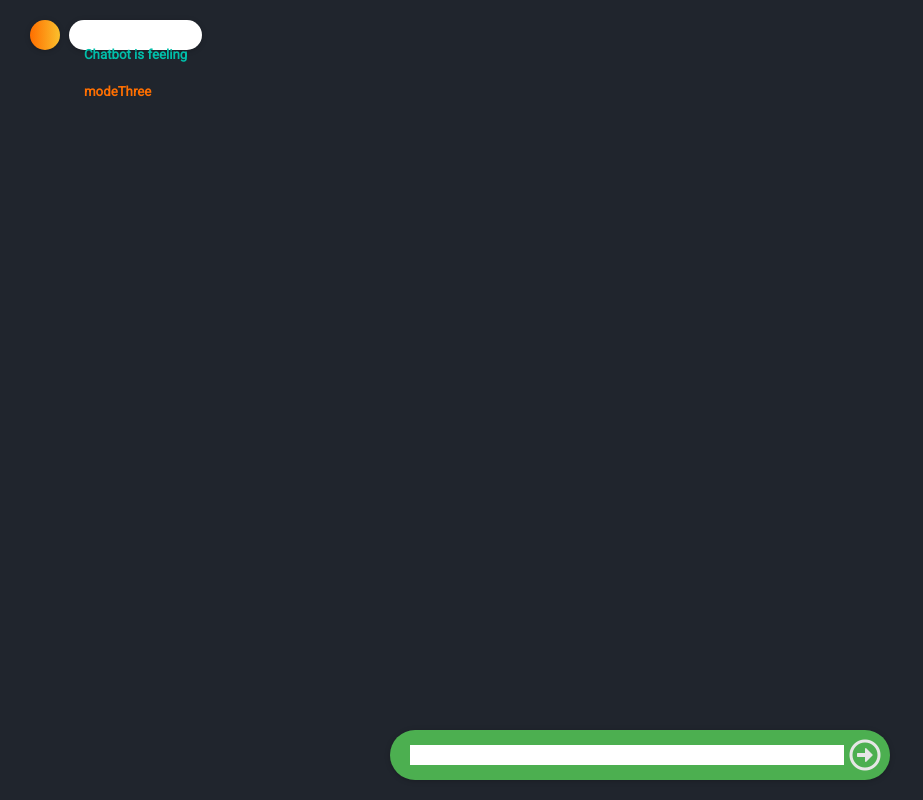
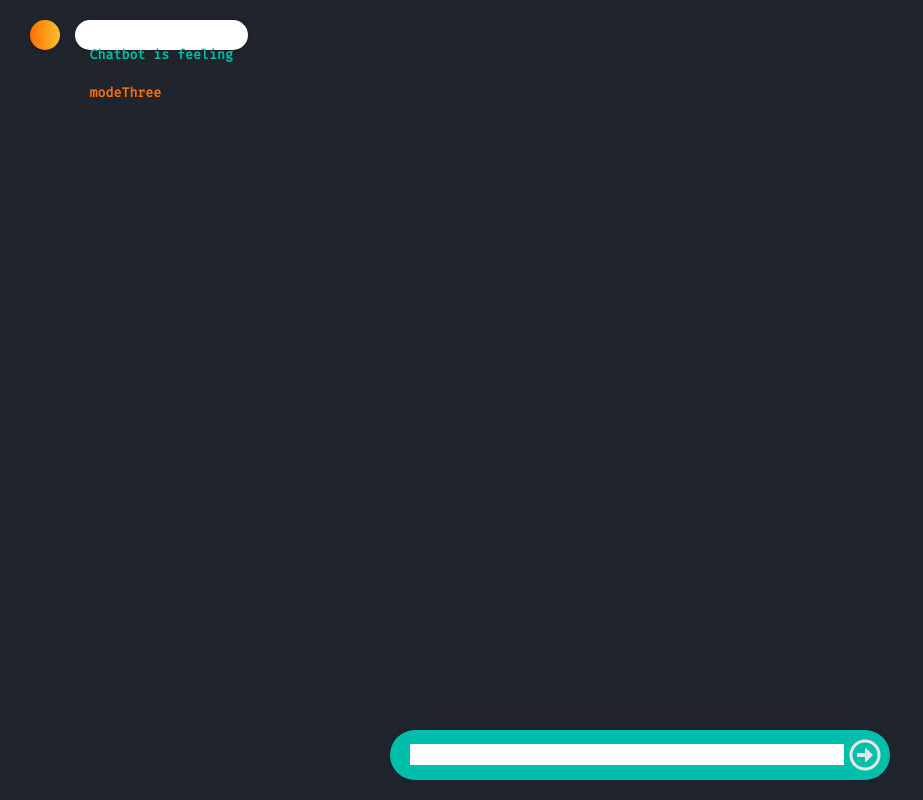
Before and after one commit to Vaibhavch9876/CHATBOT, a Django app: page / in a window 1280 px wide. Shown: the whole page, without its empty margins (0-923 px from the left). Run offline with Django 3.2, Linux system fonts and the light colour scheme.

Commit message:
Change UI

```diff
--- a/Chatbot/templates/home.html
+++ b/Chatbot/templates/home.html
@@ -15,11 +15,11 @@
         crossorigin="anonymous" />
 <!--    <link rel="stylesheet" href="style.css">-->
     <style type = "text/css" >
-        @import url("https://fonts.googleapis.com/css2?family=Roboto:wght@100;300;400&display=swap");
+        @import url('https://fonts.googleapis.com/css2?family=Fira+Mono&display=swap');
 
         html,
         body {
-          font-family: "Roboto", sans-serif;
+          font-family: "Fira Mono", monospace;
           height: 100%;
           margin: 0px;
           overflow: hidden;
@@ -51,7 +51,7 @@
           z-index: 10;
         }
         #chat-wrapper #chat-bot-mode.modeOne #chat-bot-mode-icon {
-          background: linear-gradient(to right, #4caf50, #4caf50);
+          background: linear-gradient(to right, #00bfaa, #00bfaa);
         }
         #chat-wrapper
           #chat-bot-mode.modeOne
@@ -172,7 +172,7 @@
           position: absolute;
           top: 50%;
           transform: translateX(-50%) translateY(-50%);
-          background-color: #4caf50;
+          background-color: #00bfaa;
           border-radius: 100px;
           box-shadow: rgba(0, 0, 0, 0.12) 0px 1px 6px, rgba(0, 0, 0, 0.12) 0px 1px 4px;
           height: 50px;
@@ -303,7 +303,7 @@
           #chat-message-column
           .message.received.modeOne
           .profile-icon {
-          background: linear-gradient(to right, #FFFFFF, #4caf50);
+          background: linear-gradient(to right, #FFFFFF, #00bfaa);
         }
         #chat-wrapper
           #chat-message-window
@@ -420,7 +420,7 @@
           #chat-message-column
           .message
           .content {
-          background-color: white;
+          background-color: #4f555f;
           border-radius: 25px;
           box-shadow: rgba(0, 0, 0, 0.12) 0px 1px 6px, rgba(0, 0, 0, 0.12) 0px 1px 4px;
           display: inline-block;
@@ -440,9 +440,9 @@
           .message
           .content
           .text {
-          color: #FFFFFF /* #FFFFFF; */
+          color: #00bfaa;
           font-size: 1em;
-          font-weight: 300;
+          font-weight: 500;
           margin: 0px;
           min-height: 20px;
           transition: all 0.5s;
@@ -610,6 +610,9 @@
           50% {
             color: #FFFFFF;
           }
+        }
+        #message-input-field {
+          font-family: "Fira Mono", monospace;
         }
     </style>
     <title>Document</title>
@@ -1304,8 +1307,8 @@
             Message3 = "B. " + optionB;
             visibility3 = true; }
            else {
-            Message3 = "";
-            visibility3 = false;
+                Message3 = "";
+                visibility3 = false;
             }
            if(optionC.length != 0 ) {
             Message4 = "C. " + optionC;
```
